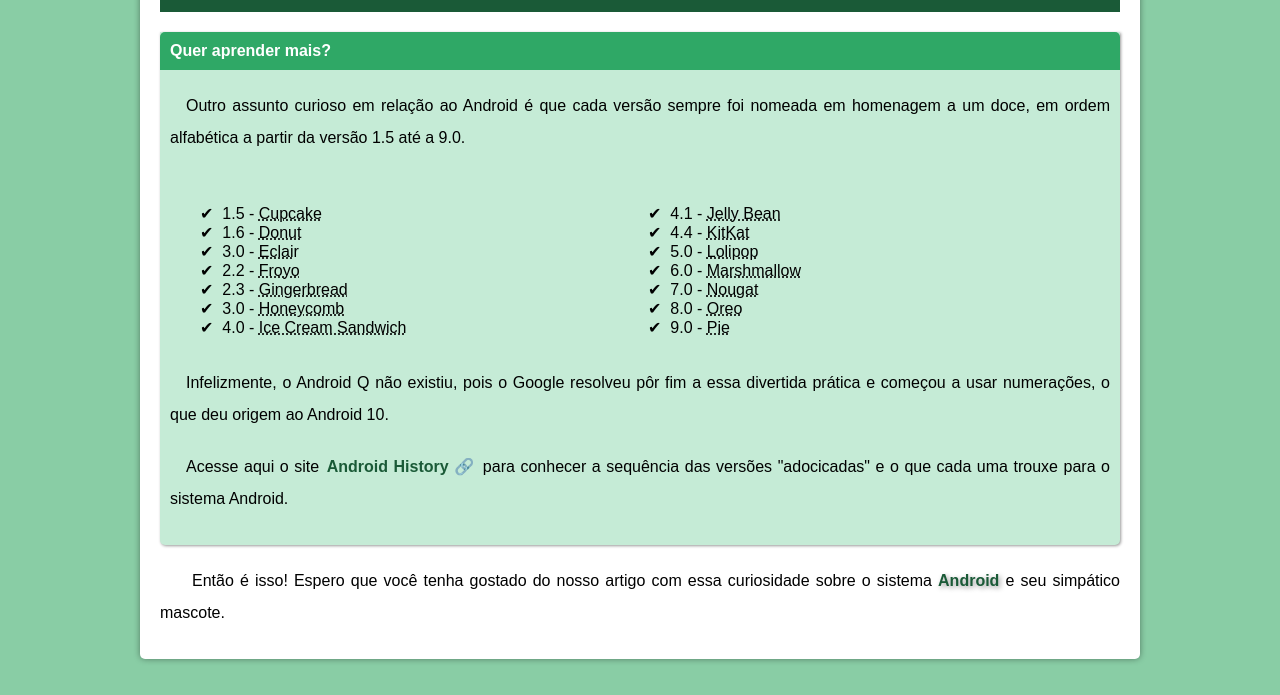
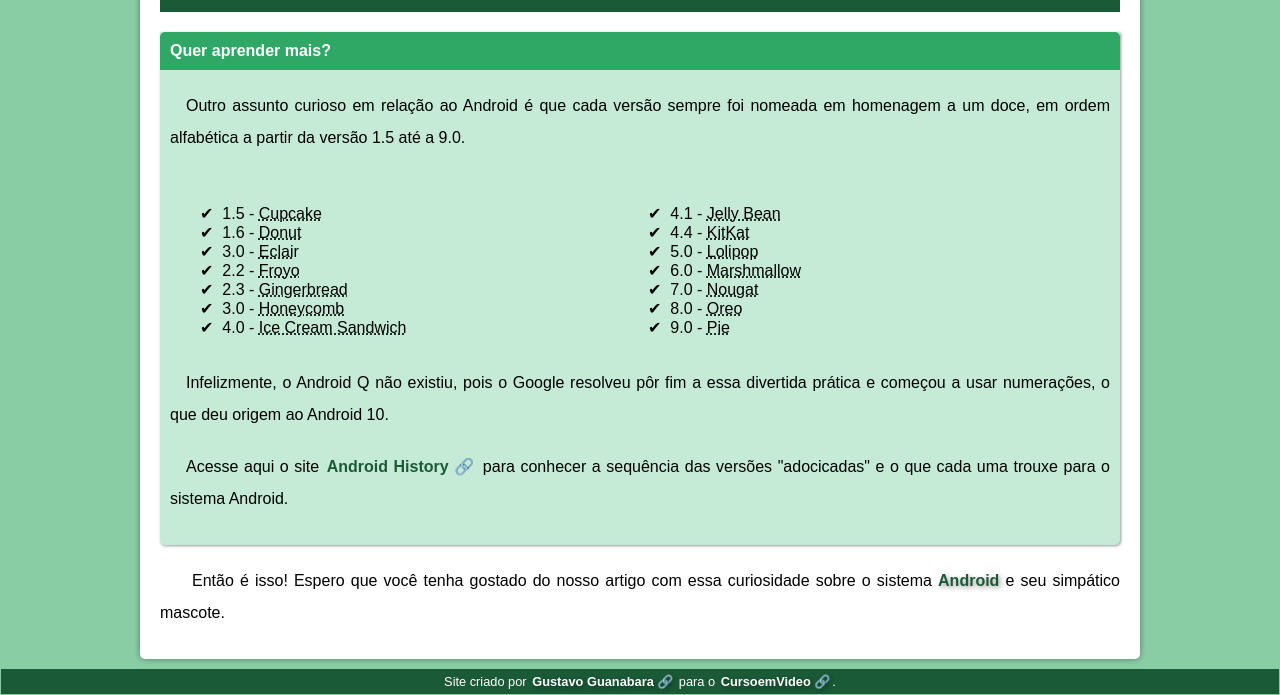
Before and after one commit to ThiagoDav/minipi, a plain HTML site: page index.html in a window 1280 px wide. Shown: the part 1604-2299 px from the top of the page. Before the commit the page ends 2274 px from the top, so only its background shows below. Drawn offline with Linux system fonts and the light colour scheme; a web font is replaced by a local one.

Commit message:
Add files via upload

```diff
--- a/index.html
+++ b/index.html
@@ -90,3 +90,10 @@
 				</p>
 		</article>
 		</main>
+
+		<footer id="faleconosco">
+			<p>Site criado por <a href="https://gustavoguanabara.github.io/" target="_blank">Gustavo Guanabara</a> para o <a href="https://www.cursoemvideo.com/" target="_blank">CursoemVideo</a>.</p>
+		</footer>
+
+	</body>
+</html>
```
